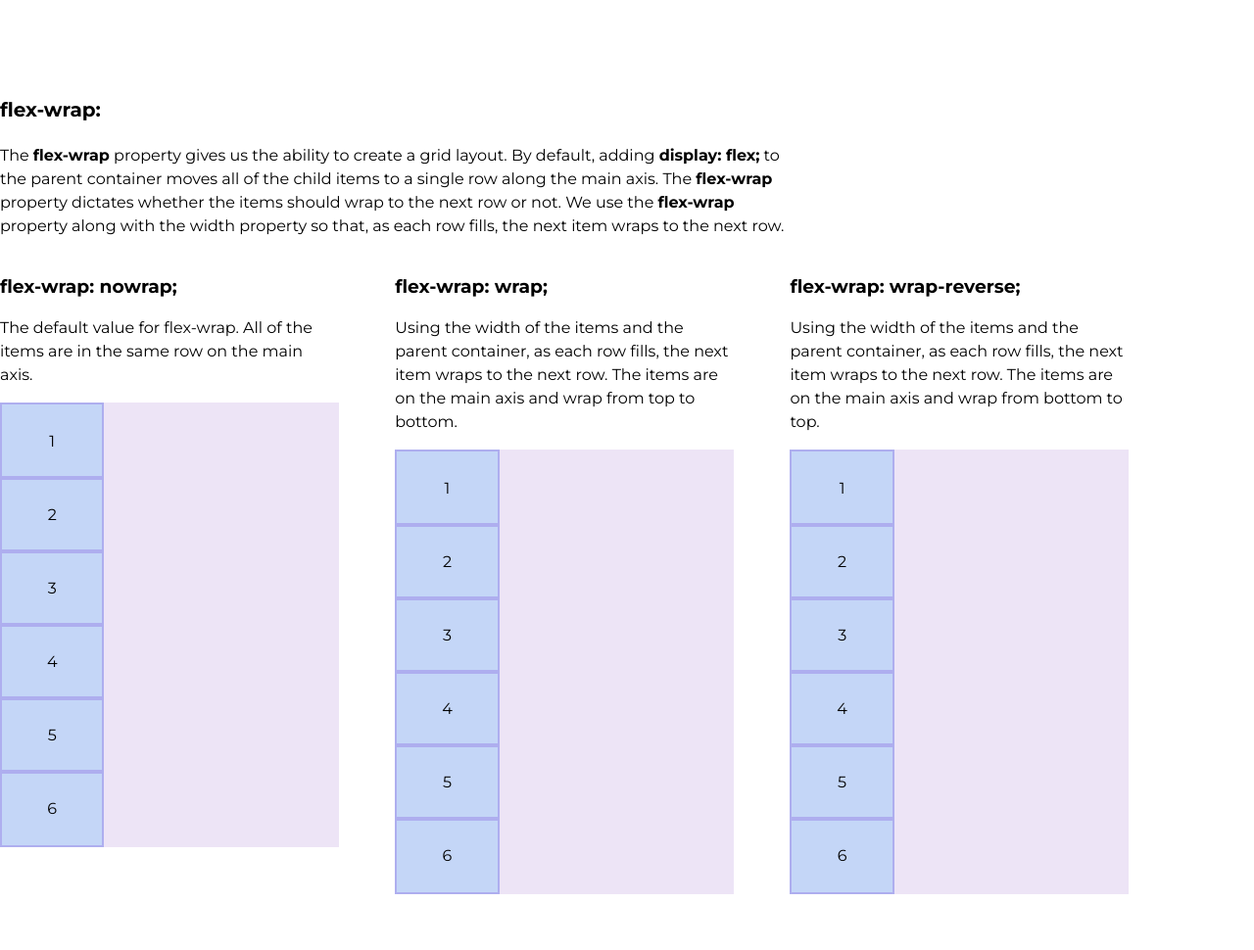
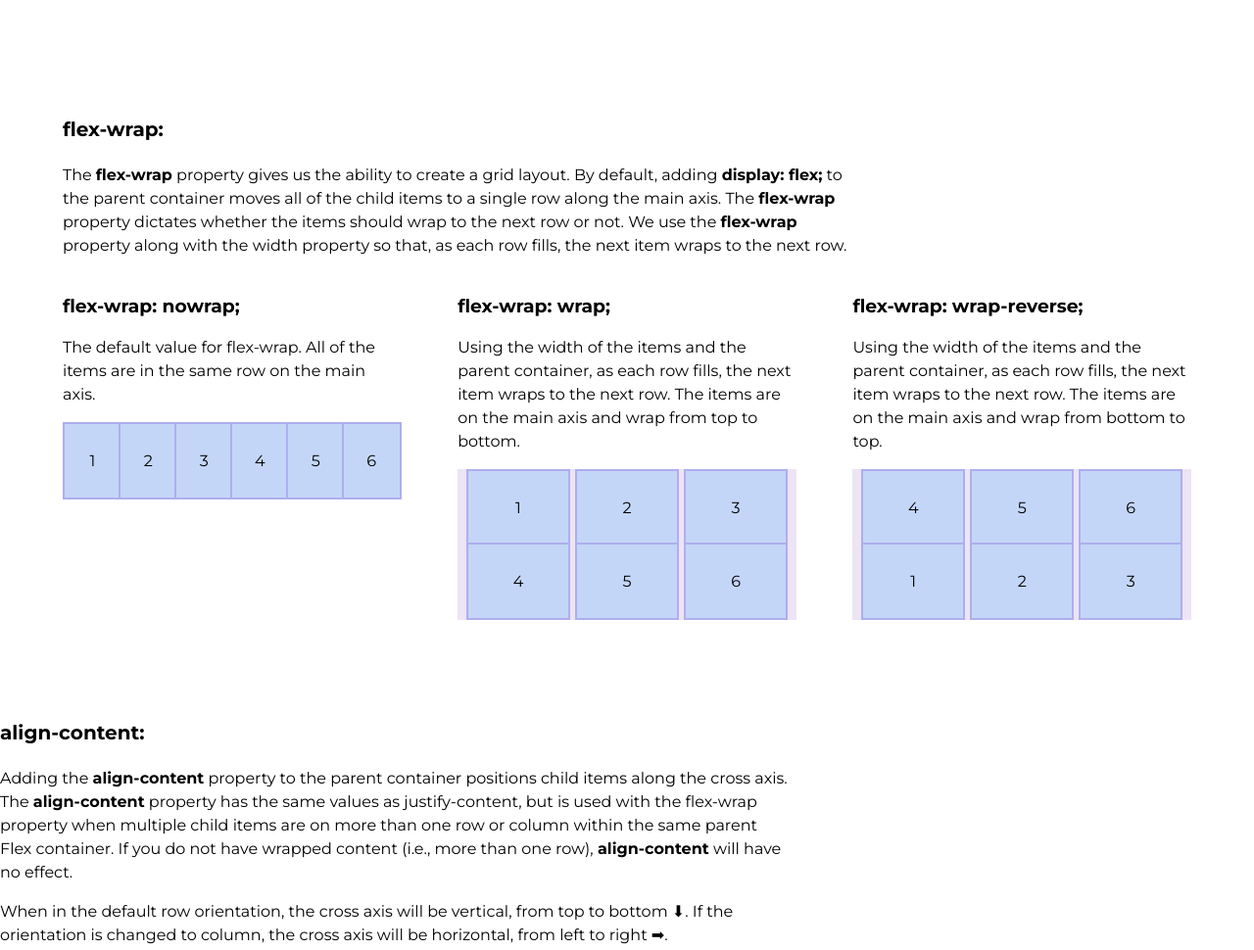
Before and after one commit to ang-riv/flexbox-worksheet, a plain HTML site: page index.html in a window 1280 px wide. Shown: the part 5511-6481 px from the top of the page at 98% size. Drawn offline with Linux system fonts and the light colour scheme.

Commit message:
Finished flex-wrap section

```diff
--- a/css/main.css
+++ b/css/main.css
@@ -434,21 +434,26 @@ section#align-items-section {
 
 /* flex-wrap */
 section#flex-wrap-section {
-  /* place your code here */
+  display: flex;
+  justify-content: center;
+  align-items: center;
 }
 
 .flex-wrap-nowrap-parent-container {
-  /* place your code here */
+  display: flex;
+  flex-wrap: nowrap;
   justify-content: space-evenly;
 }
 
 .flex-wrap-wrap-parent-container {
-  /* place your code here */
+  display: flex;
+  flex-wrap: wrap;
   justify-content: space-evenly;
 }
 
 .flex-wrap-wrap-reverse-parent-container {
-  /* place your code here */
+  display: flex;
+  flex-wrap: wrap-reverse;
   justify-content: space-evenly;
 }
 
```
